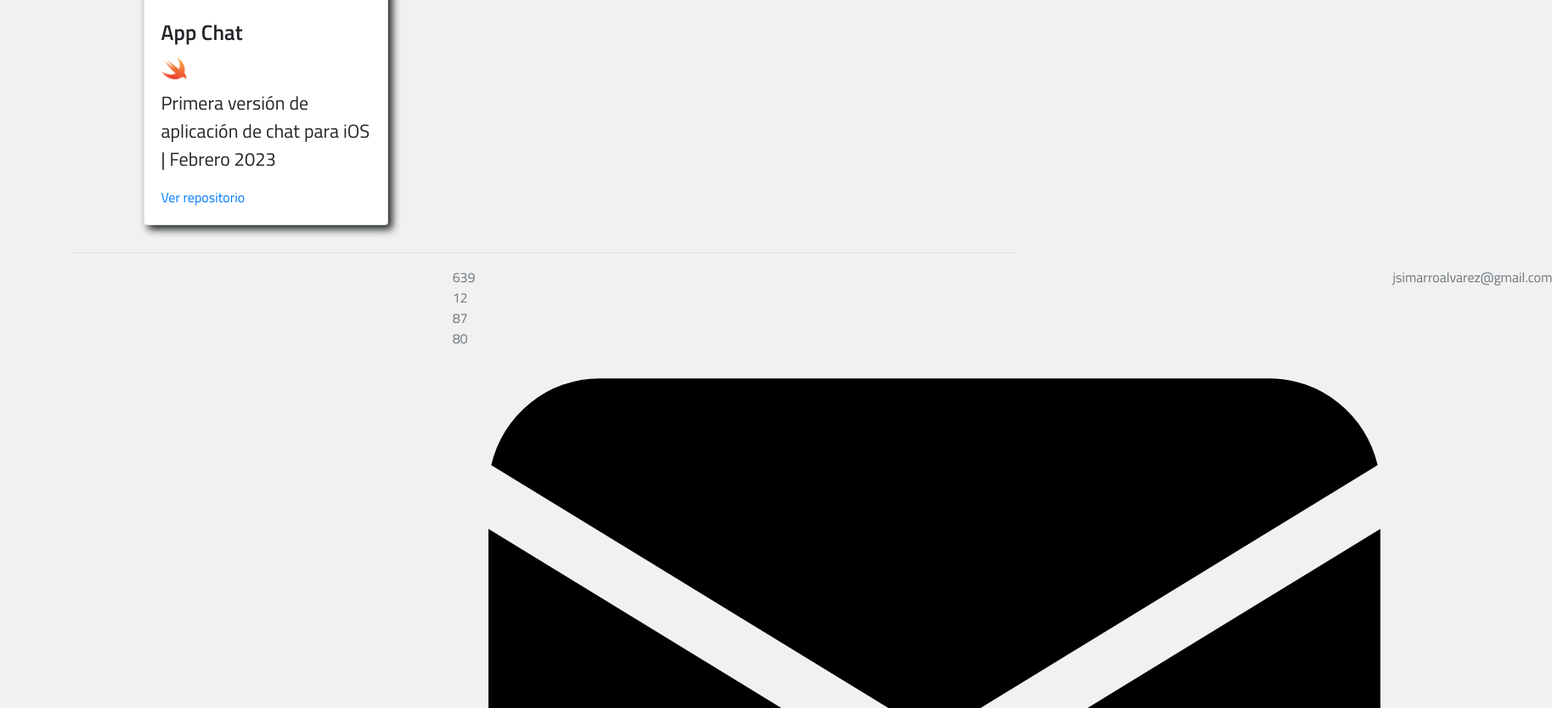
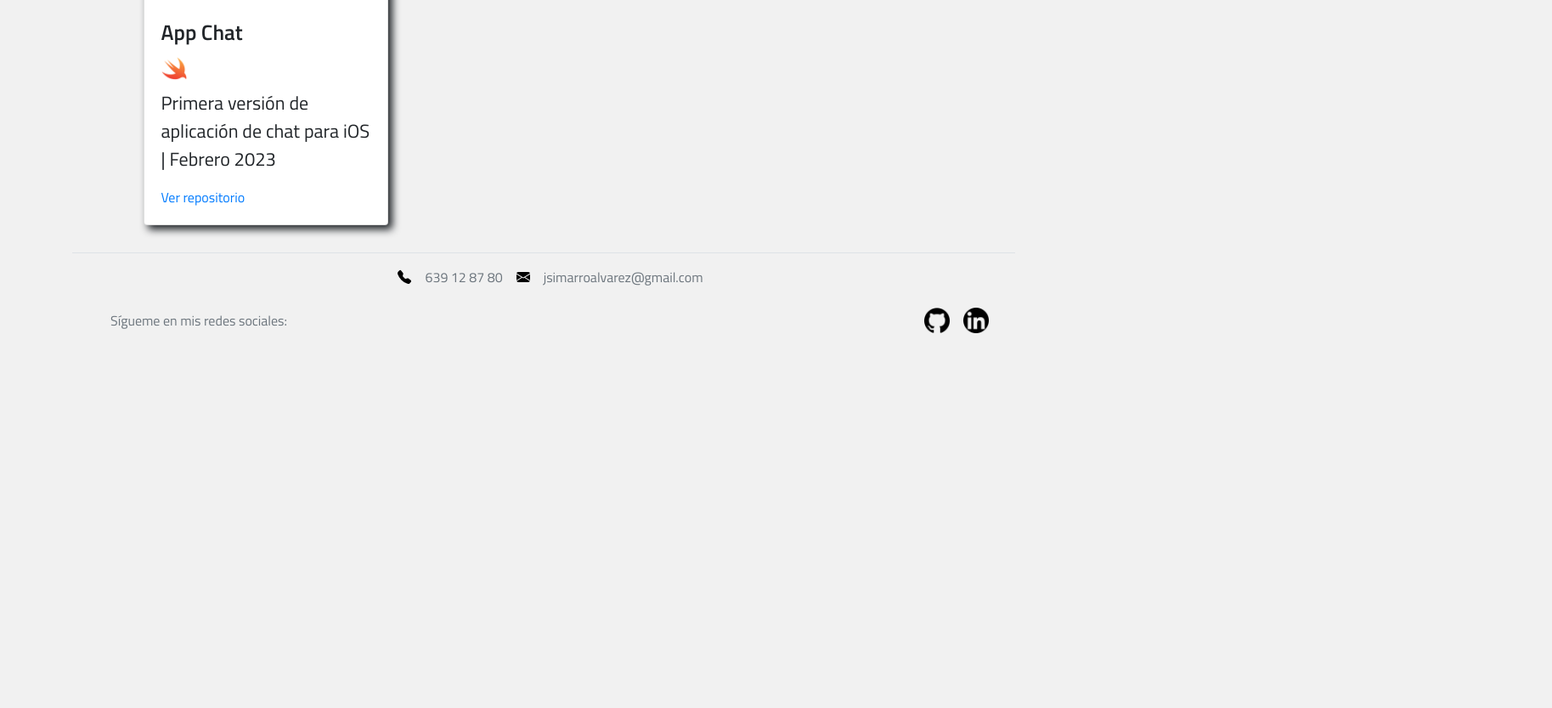
Before and after one commit to jesusimarro/jesusimarro.github.io, a plain HTML site: page index.html in a window 1280 px wide. Shown: the part 3591-4424 px from the top of the page at 85% size, 1827 px wide, since content can reach past the window. After the commit the page ends 4023 px from the top, so only its background shows below. Drawn offline with nearby package versions, Linux system fonts and the light colour scheme; a web font is replaced by a local one.

Commit message:
Update index.html

```diff
--- a/index.html
+++ b/index.html
@@ -152,8 +152,8 @@
     <div class="container">
         <footer class="d-flex flex-wrap justify-content-between align-items-center py-3 my-4 border-top">
           <div class="col-12 col-md-12 d-flex mb-4 justify-content-center text-muted">
-            <img src="img/telephone-fill.svg" class="col-12"> 639 12 87 80
-            <img src="img/envelope-fill.svg" class="col-12"> jsimarroalvarez@gmail.com
+            <img src="img/telephone-fill.svg" class="mx-3"> 639 12 87 80
+            <img src="img/envelope-fill.svg" class="mx-3"> jsimarroalvarez@gmail.com
           </div>
           <div class="col-12 col-md-6 d-flex align-items-center">
             <a href="/" class="mb-3 me-2 mb-md-0 text-muted text-decoration-none lh-1">
```
